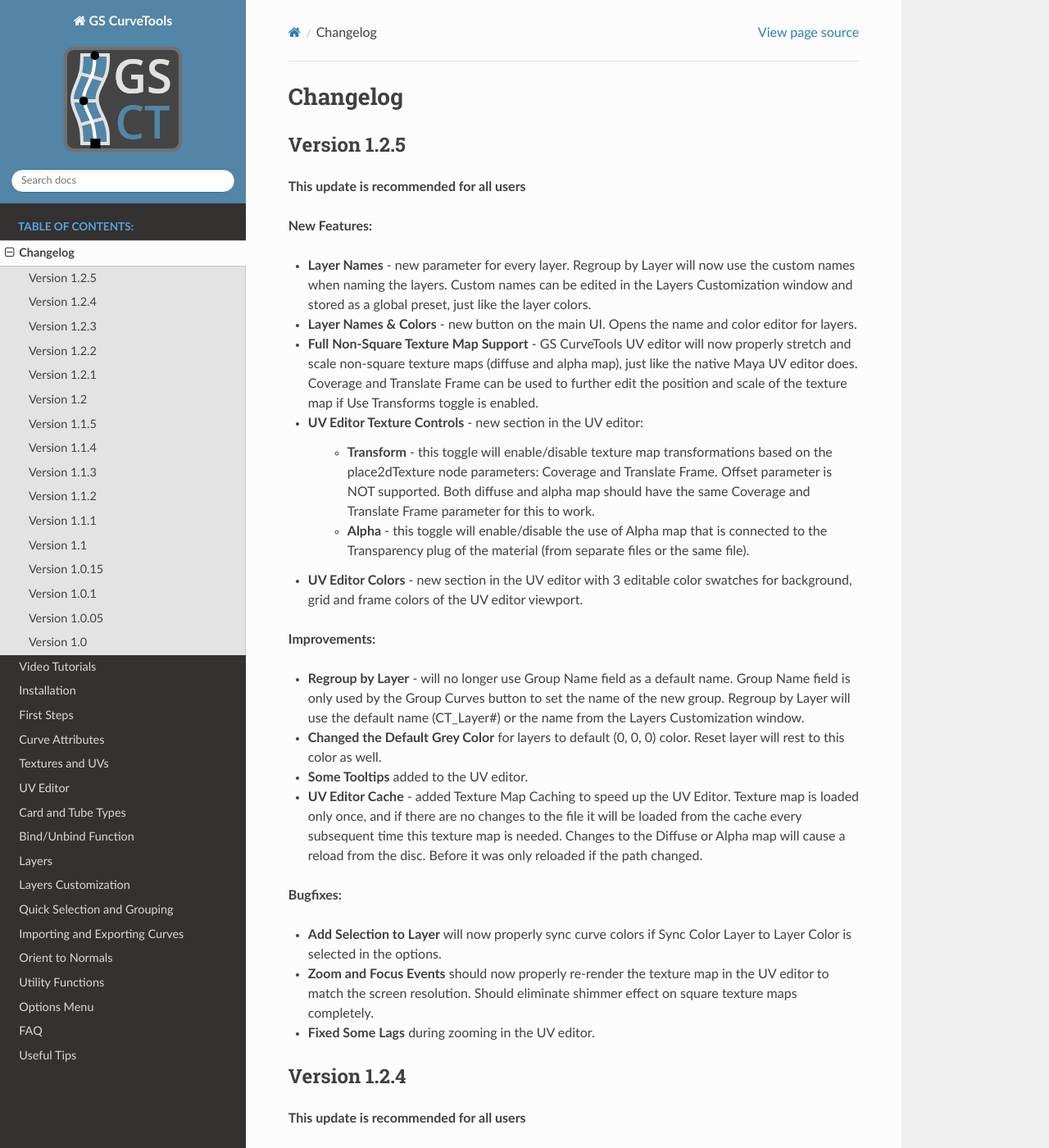
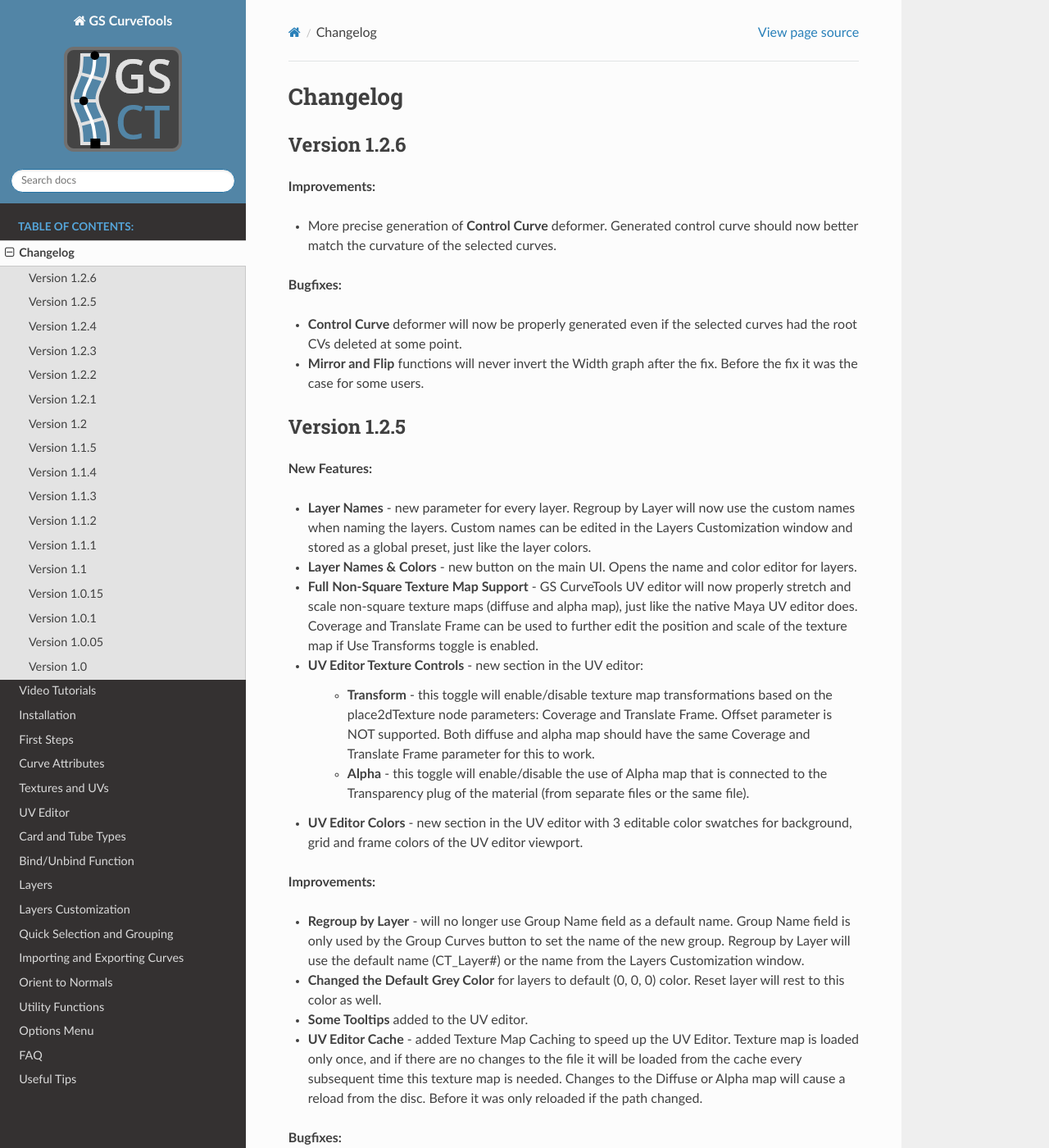
Before and after one commit to Video-Nomad/gs-curvetools-docs, a Sphinx documentation site: the page built from docs/source/changelog.rst, in a window 1280 px wide and 1400 px high. Shown: the whole window at 82% size. Built offline with Sphinx 7.4.7 and the Read the Docs theme 2.0.0, drawn with Linux system fonts in a browser that asks for light colours; pages that are not in the unit, such as notebooks, are missing from menus; some of the changed text lies outside the part shown.

Commit message:
v1.2.6 changelog

```diff
--- a/docs/source/changelog.rst
+++ b/docs/source/changelog.rst
@@ -4,10 +4,20 @@
 Changelog
 #########
 
+Version 1.2.6
+^^^^^^^^^^^^^
+
+**Improvements:**
+
+- More precise generation of **Control Curve** deformer. Generated control curve should now better match the curvature of the selected curves.
+
+**Bugfixes:**
+
+- **Control Curve** deformer will now be properly generated even if the selected curves had the root CVs deleted at some point.
+- **Mirror and Flip** functions will never invert the Width graph after the fix. Before the fix it was the case for some users.
+
 Version 1.2.5
 ^^^^^^^^^^^^^
-
-**This update is recommended for all users**
 
 **New Features:**
 
@@ -37,8 +47,6 @@ Version 1.2.5
 Version 1.2.4
 ^^^^^^^^^^^^^
 
-**This update is recommended for all users**
-
 **New Features:**
 
 - **Orient to Normals** function is now available in the Curve Control Window. Orients selected cards to the target mesh. Change number of iterations or angle tolerance to get the result you want. Target mesh is selected and remembered throughout the session. Orient function has dedicated hotkey available.
@@ -61,8 +69,6 @@ Version 1.2.4
 
 Version 1.2.3
 ^^^^^^^^^^^^^
-
-**This update is recommended for ALL users**
 
 **Bugfixes:**
 
```
